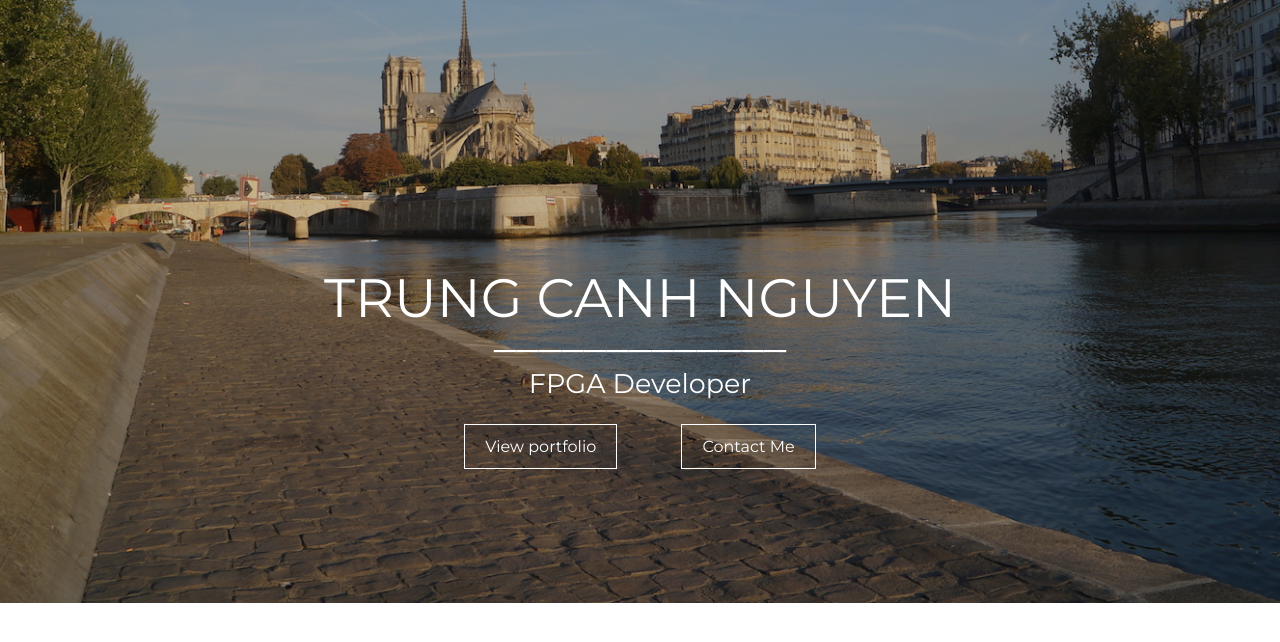
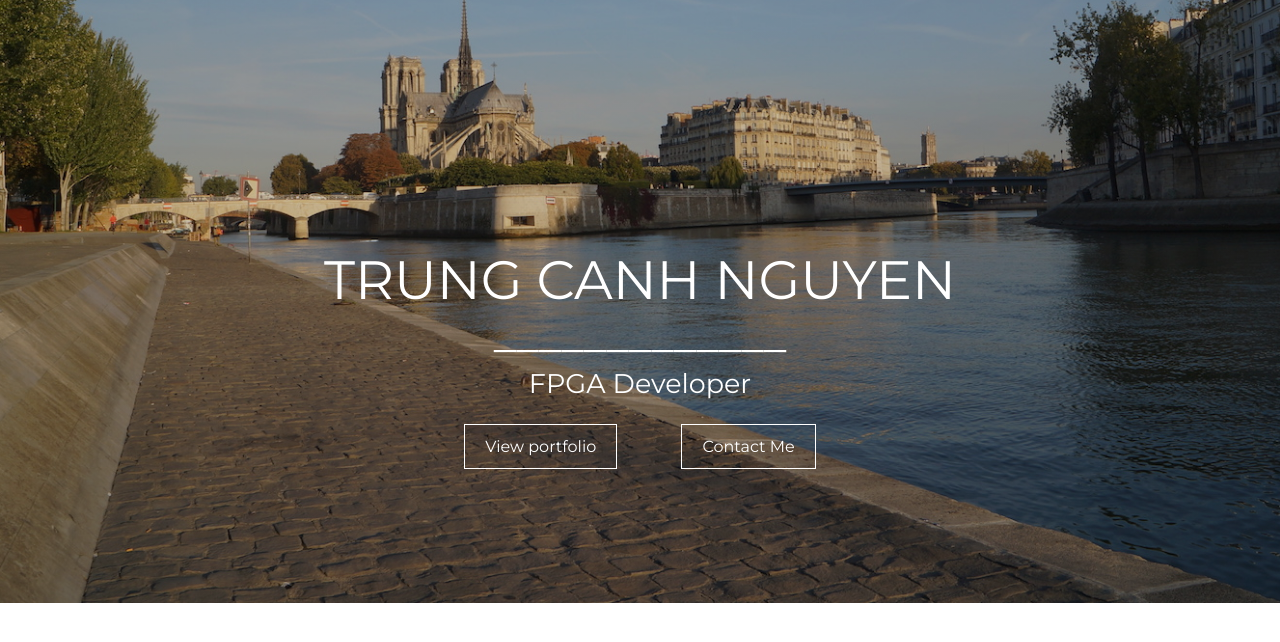
Before and after one commit to nguyencanhtrung/nguyencanhtrung.github.io, a Jekyll site: the page built from index.md, in a window 1280 px wide and 900 px high, scrolled down 297 px. Shown: the top 642 px of the window. Built offline with Jekyll 4.4.1, drawn with Linux system fonts in a browser that asks for light colours.

Commit message:
Change name

```diff
--- a/css/main.css
+++ b/css/main.css
@@ -283,7 +283,7 @@ ul#scene {
     width:100%;
     background: transparent;
     text-align: center;
-    padding-top: 55vh;
+    padding-top: 53vh;
 }
 
 ul#scene li.name {
```
